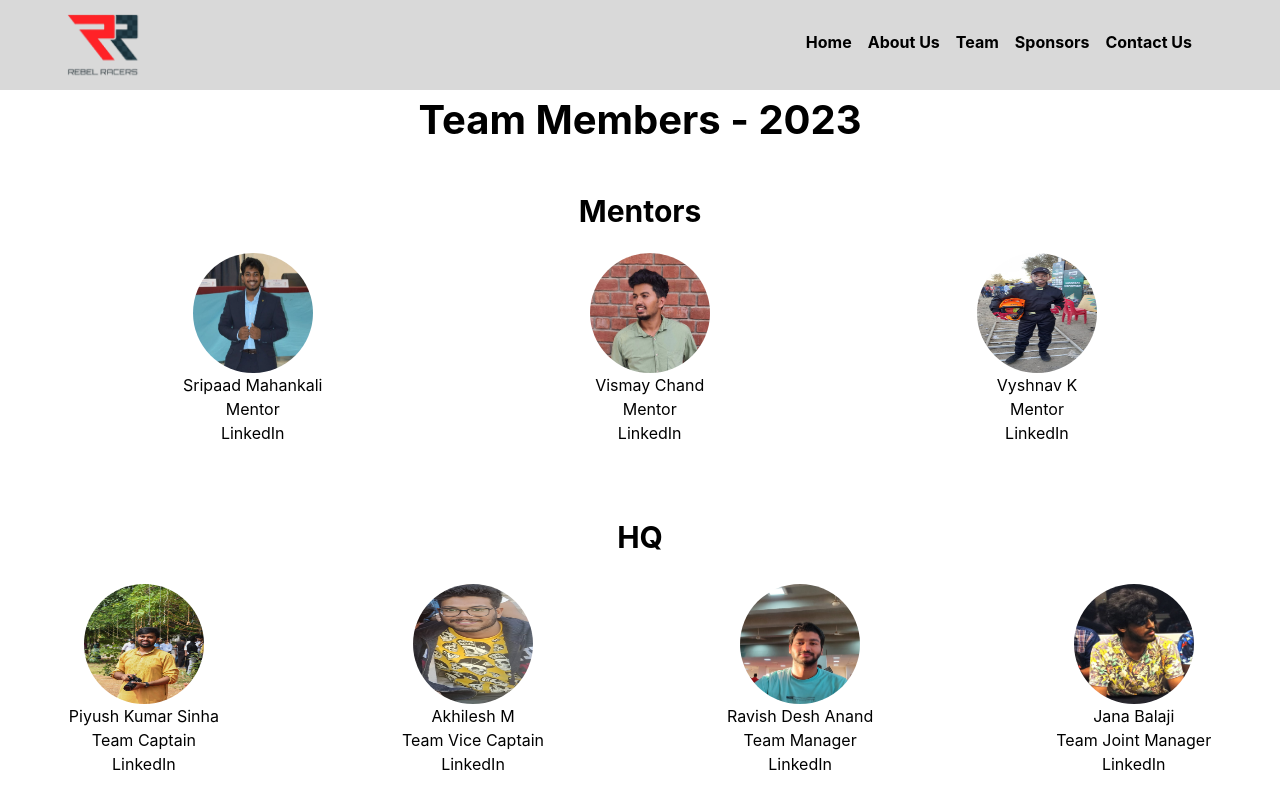
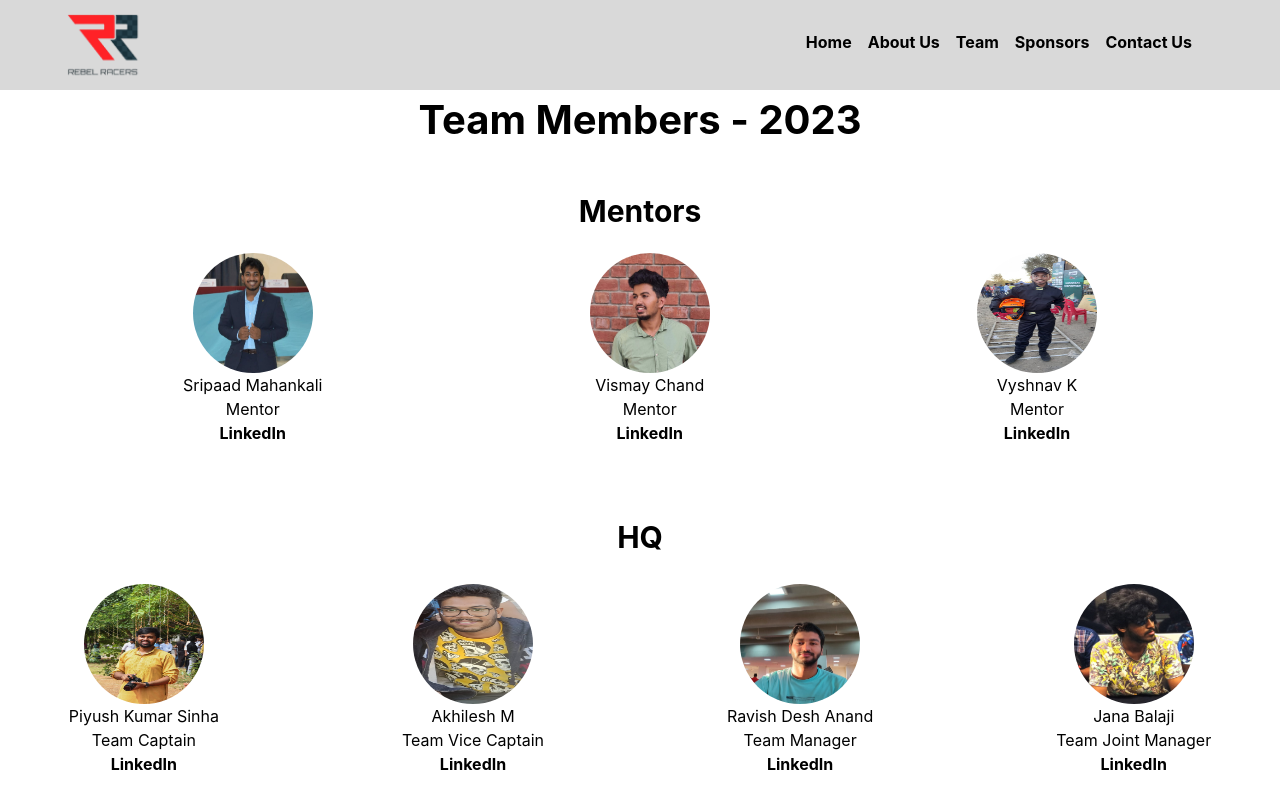
Before and after one commit to microsoftwala/spon, a React (Create React App) app: page /team in a window 1280 px wide. Shown: the top 800 px of the page. Built offline with nearby package versions, Linux system fonts and the light colour scheme.

Commit message:
Update Team.jsx

```diff
--- a/src/components/Team.jsx
+++ b/src/components/Team.jsx
@@ -9,7 +9,7 @@ const TeamMember = ({ name, role, team, image, linkedin }) => (
     <img src={image} alt={name} className="member-image" />
     <p>{name}</p>
     <p className='role'>{role}</p>
-    <a href={linkedin} target="_blank" rel="noopener noreferrer">LinkedIn</a>
+    <a href={linkedin} target="_blank" rel="noopener noreferrer"><b>LinkedIn</b></a>
   </div>
 );
 
```
